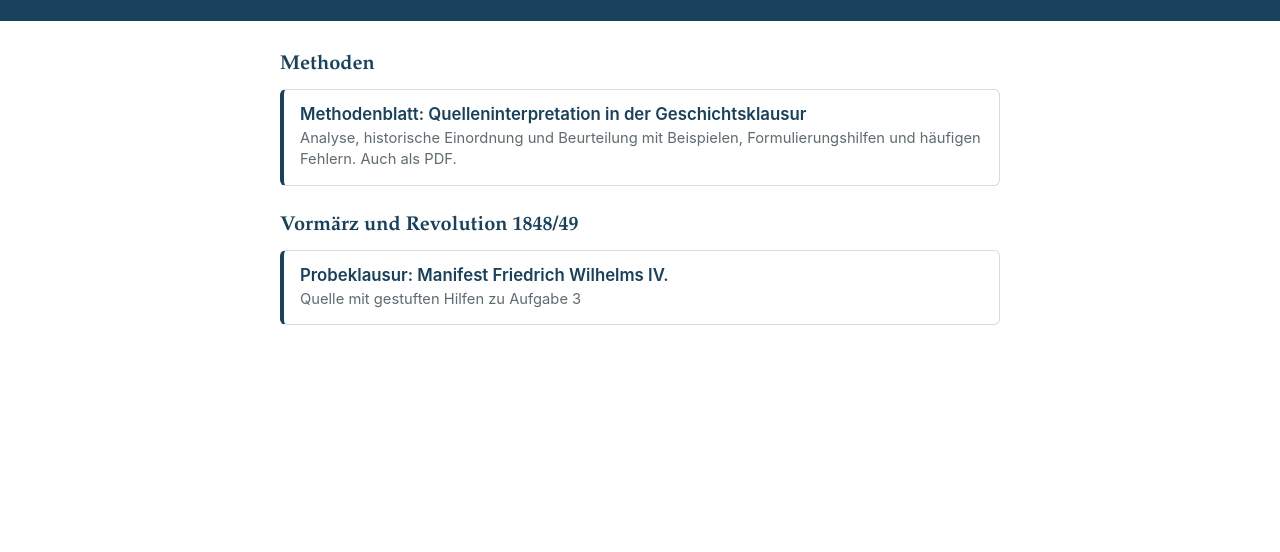
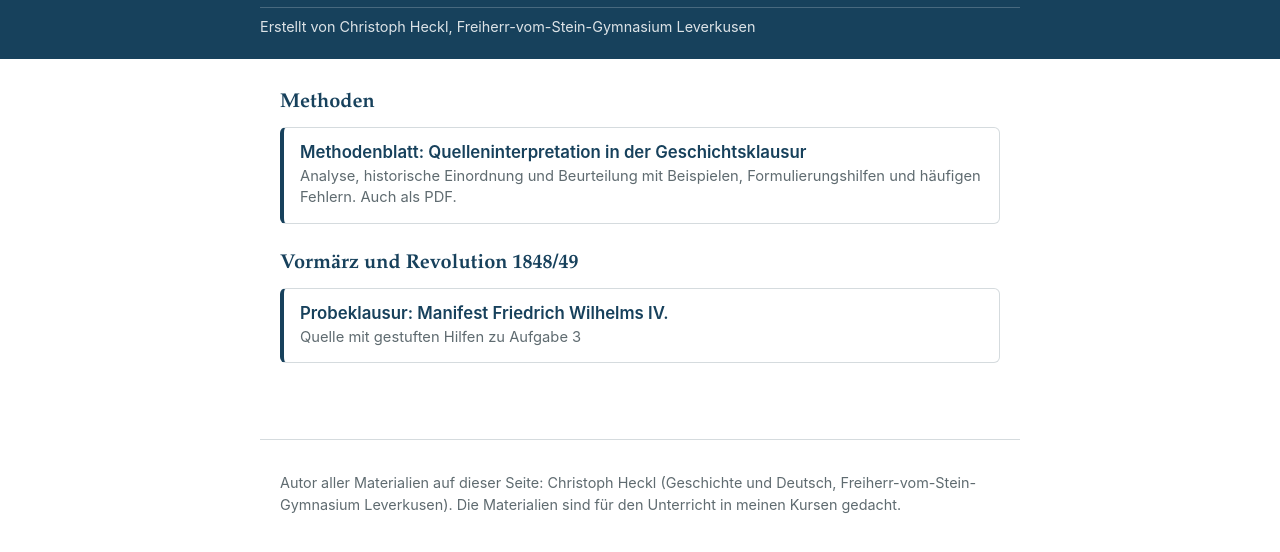
Before and after one commit to chrheckl-ai/geschichte-gk, a plain HTML site: page index.html in a window 1280 px wide. Shown: the part 88-640 px from the top of the page. Drawn offline with Linux system fonts and the light colour scheme.

Commit message:
Startseite: Autor nennen
Co-Authored-By: Claude Fable 5.1 <noreply@anthropic.com>
Claude-Session: https://claude.ai/code/session_014CiXoh9R7oM7zL64Mh3wJS

```diff
--- a/index.html
+++ b/index.html
@@ -34,12 +34,15 @@
   a.eintrag:hover { background: var(--panel); }
   .titel { display: block; font-weight: 600; color: var(--petrol); font-size: 1.05rem; }
   .info { display: block; margin-top: 4px; font-size: .92rem; color: var(--grau); line-height: 1.45; }
+  header .autor { margin: 10px auto 0; max-width: 760px; font-size: .9rem; opacity: .85; padding-top: 10px; border-top: 1px solid rgba(255,255,255,.25); }
+  footer { max-width: 760px; margin: 0 auto; padding: 18px 20px 48px; border-top: 1px solid var(--linie); color: var(--grau); font-size: .9rem; line-height: 1.5; }
 </style>
 </head>
 <body>
 <header>
   <h1>Geschichte Grundkurs</h1>
   <p>Materialien für Q1 und Q2</p>
+  <p class="autor">Erstellt von Christoph Heckl, Freiherr-vom-Stein-Gymnasium Leverkusen</p>
 </header>
 <main>
   <h2>Methoden</h2>
@@ -61,5 +64,8 @@
     </li>
   </ul>
 </main>
+<footer>
+  <p>Autor aller Materialien auf dieser Seite: Christoph Heckl (Geschichte und Deutsch, Freiherr-vom-Stein-Gymnasium Leverkusen). Die Materialien sind für den Unterricht in meinen Kursen gedacht.</p>
+</footer>
 </body>
 </html>
```
